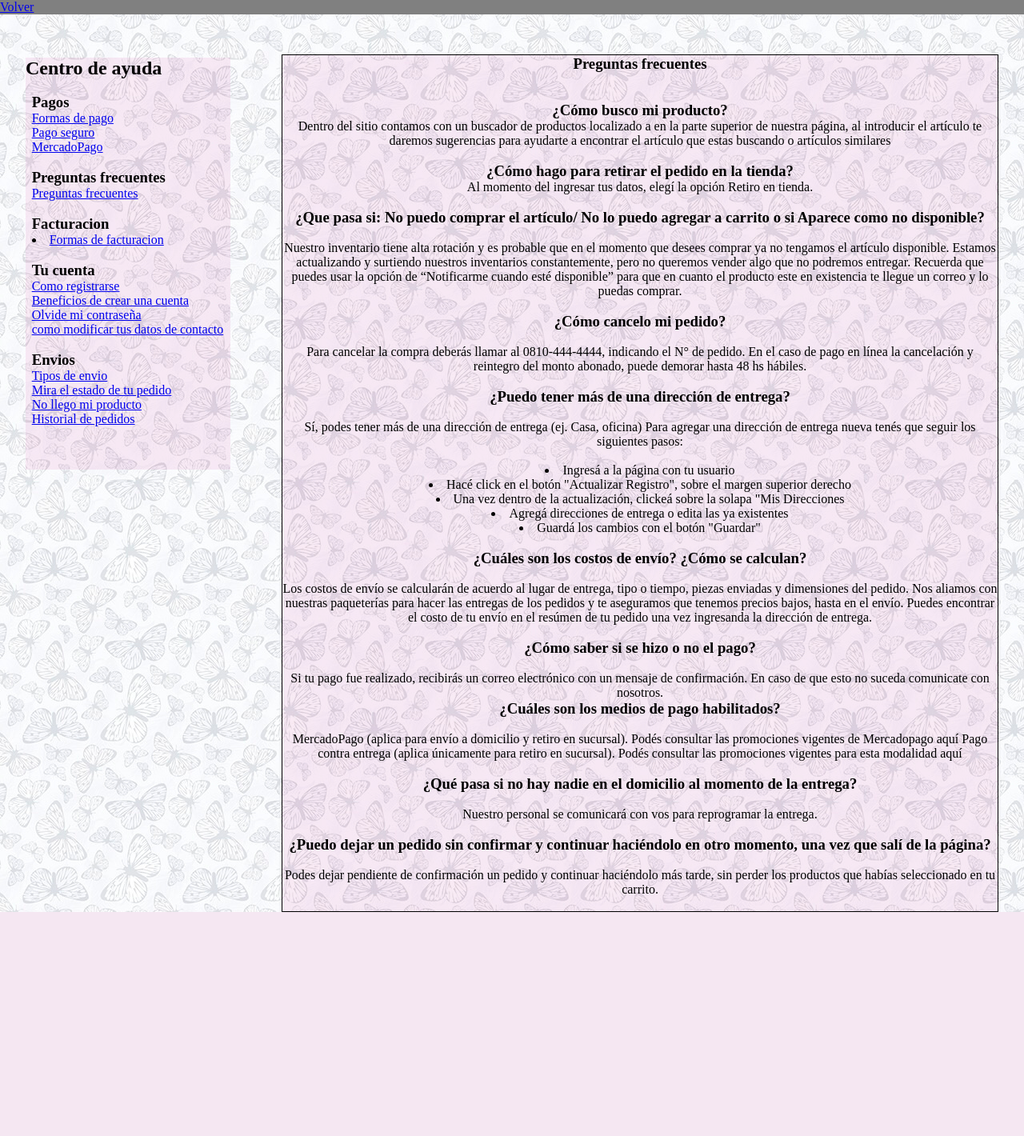
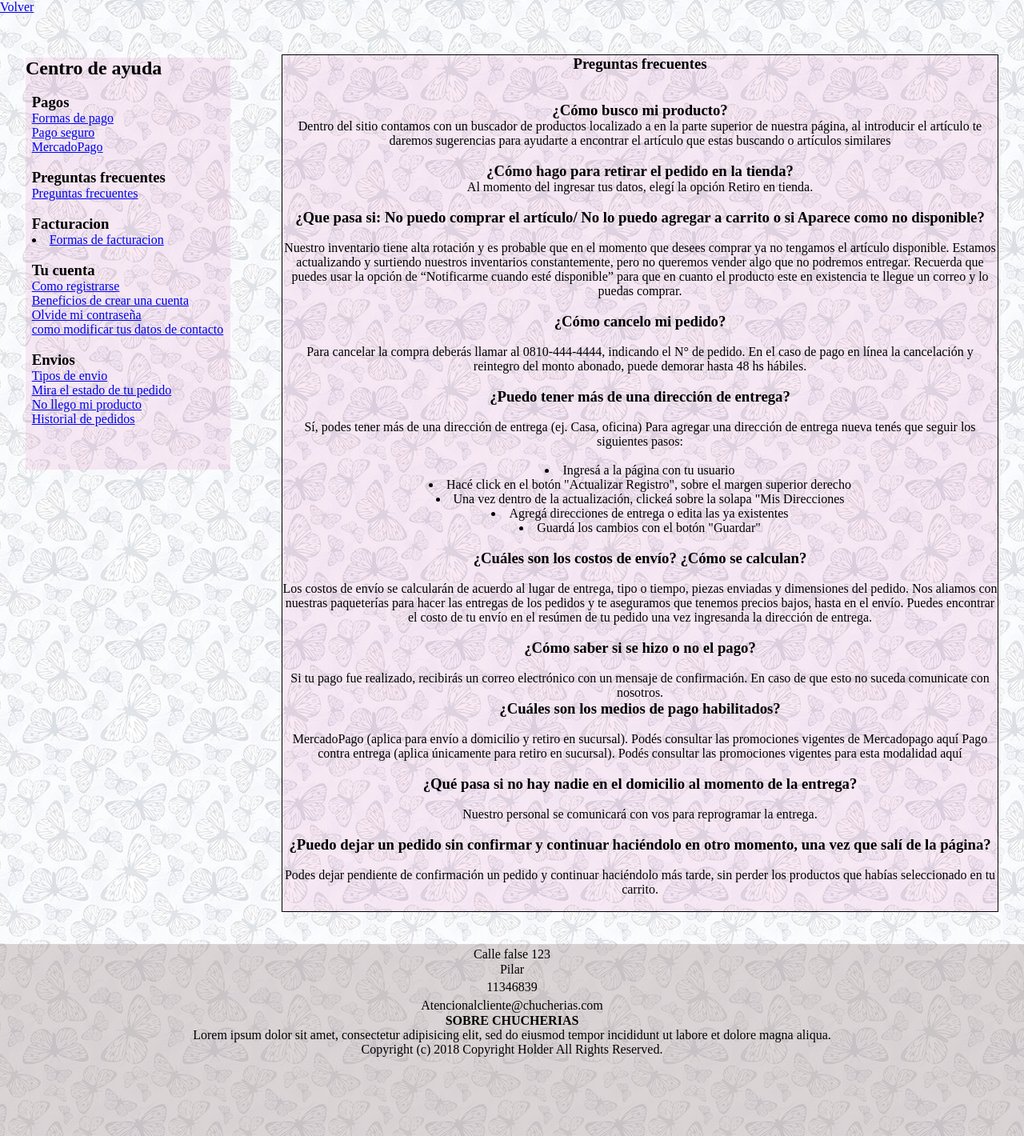
Before and after one commit to sebamoccagatta/proyecto-readme-, a PHP site: page /faq.html in a window 1280 px wide. Shown: the whole page at 80% size. Before the commit the page ends 1140 px from the top, so only its background shows below. Run offline with PHP 8.4, Linux system fonts and the light colour scheme.

Commit message:
Faq con footer

```diff
--- a/css/stilos-faq.css
+++ b/css/stilos-faq.css
@@ -29,6 +29,35 @@ align-items:center;
 ul li{
   list-style: none;
 }
-nav{
-  background-color: grey;
+.footer-simple{
+  width: 100vw;
+  height: 30vh;
+  overflow: hidden;
+  text-align: center;
+  margin-top: 40px;
+   bottom:10px;
+   background-color: #9e8b8b59;
 }
+.loginfooter1{
+  width: 30vw;
+  float: left;
+  margin-right: 25%;
+  margin-left: 5%;
+}
+.loginfooter2{
+  width: 30vw;
+  float: left;
+}
+i{
+  color: grey;
+  font-size: 20px;
+}
+
+/*ul de caja A*/
+.ula{
+  flex-direction: column;
+}
+.loginfooter3{
+  clear: both;
+  margin-top: 18%;
+}
--- a/faq.html
+++ b/faq.html
@@ -107,6 +107,29 @@
         </div>
       </article>
     </section>
+    <footer>
+      <div class="footer-simple">
+        <div class="cajaa">
+            <ul>
+              <li><a href="#"><i class="fas fa-map-marker-alt"></i></a> Calle false 123<br> Pilar </li>
+              <li><a href="#"><i class="fas fa-phone-alt"></i></a>11346839</li>
+              <li><a href="#"><i class="fas fa-envelope"></i></a>Atencionalcliente@chucherias.com</li>
+            </ul>
+        </div>
+        <div class="cajab">
+          <h4>SOBRE CHUCHERIAS</h4>
+          <p>Lorem ipsum dolor sit amet, consectetur adipisicing elit, sed do eiusmod tempor incididunt ut labore et dolore magna aliqua.</p>
+          <ul>
+            <li><a href="#"><i class="fab fa-facebook"></i></a></li>
+            <li><a href="#"><i class="fab fa-twitter"></i></a></li>
+            <li><a href="#"><i class="fab fa-instagram"></i></a></li>
+            <li><a href="#"><i class="fab fa-pinterest-square"></i></a></li>
+          </ul>
+
+        </div>
+        Copyright (c) 2018 Copyright Holder All Rights Reserved.
+      </div>
+    </footer>
     </div>
 
   </body>
```
